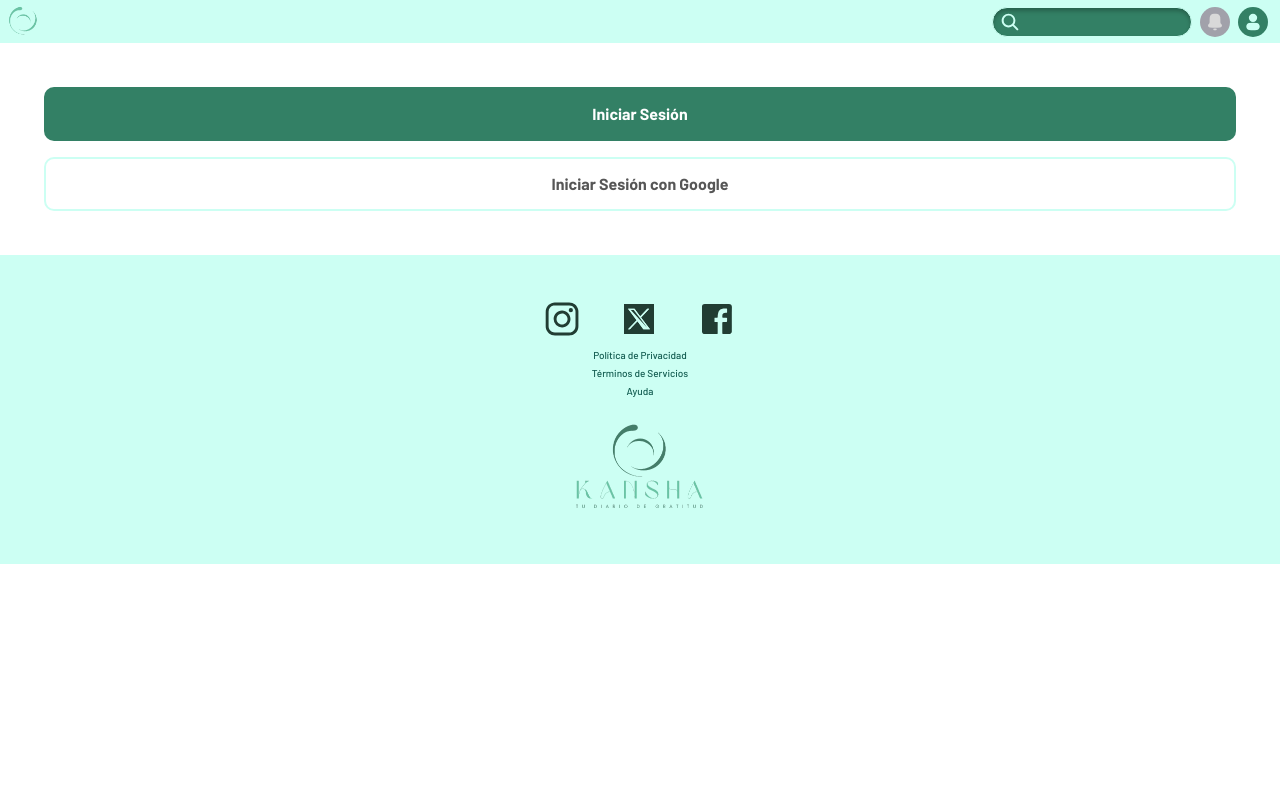
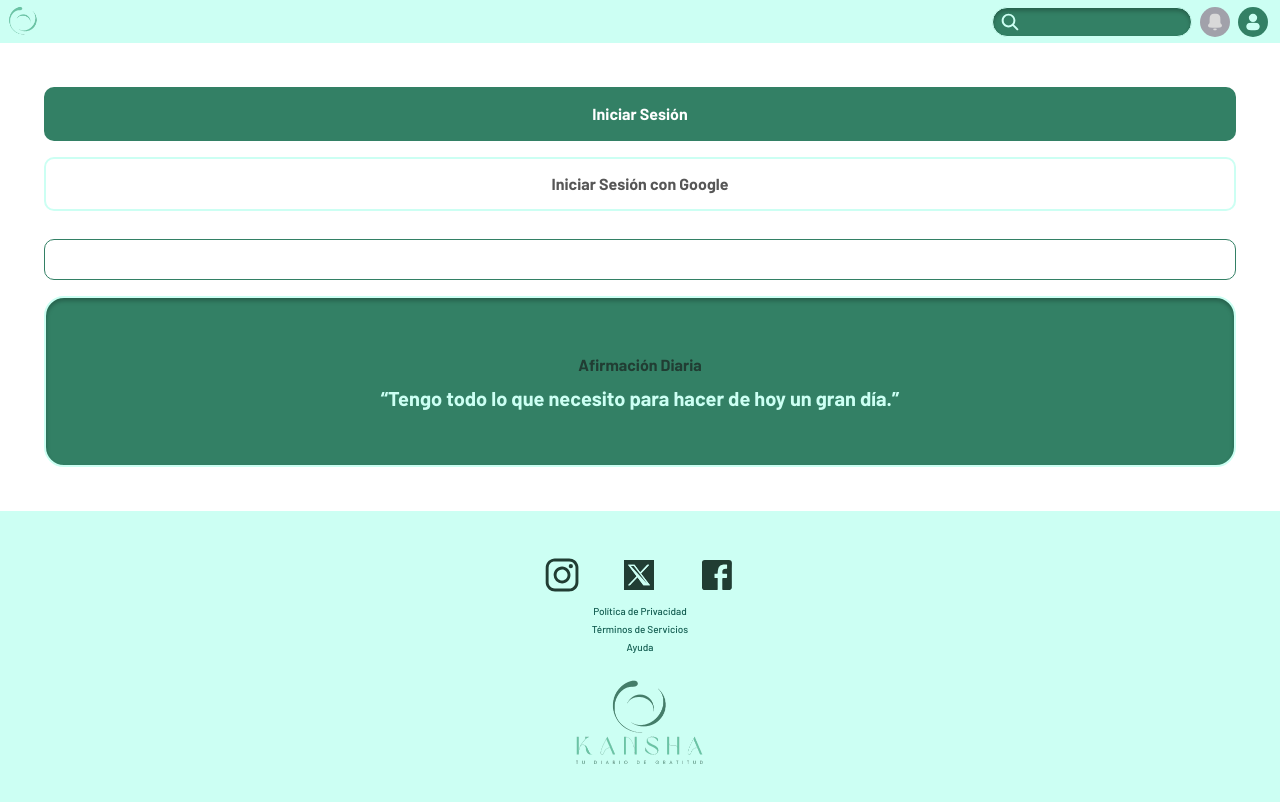
Before and after one commit to rebkg87/kansha_frontend, a React (Vite) app: page /user/home in a window 1280 px wide. Shown: the top 802 px of the page. Built offline with nearby package versions, Linux system fonts and the light colour scheme.

Commit message:
add affirmation card component

```diff
--- /dev/null
+++ b/src/components/profile/AffirmationCard.jsx
@@ -0,0 +1,11 @@
+import React from 'react'
+
+export const AffirmationCard = () => {
+    return (
+        <div className='w-full h-[171px] border-2 border-soft-green rounded-[20px] shadow-inner-inputV2 bg-medium-soft-green flex flex-col justify-center items-center p-8'>
+            <h6 className=' text-h6 font-barlow font-bold text-dark-green mb-2'>Afirmación Diaria</h6>
+            <h5 className='text-h5 font-barlow font-bold text-soft-green text-center leading-h5'>“Tengo todo lo que necesito para hacer de hoy un gran día.”</h5>
+
+        </div>
+    )
+}
--- a/src/pages/HomePage.jsx
+++ b/src/pages/HomePage.jsx
@@ -1,4 +1,6 @@
 import ButtonReg from "../components/general/ButtonReg"
+import InputV1 from "../components/general/InputV1"
+import { AffirmationCard } from "../components/profile/AffirmationCard"
 
 const Home = () => {
     return (
@@ -6,6 +8,9 @@ const Home = () => {
             <ButtonReg type="button" buttonStyle='bg-medium-soft-green text-white' buttonText="Iniciar Sesión" />
             <ButtonReg type="button" buttonStyle='bg-white text-gray border-2 border-soft-green' buttonText="Iniciar Sesión con Google"  />
 
+        <InputV1/>
+        <AffirmationCard/>
+
         </div>
     )
 }
```
